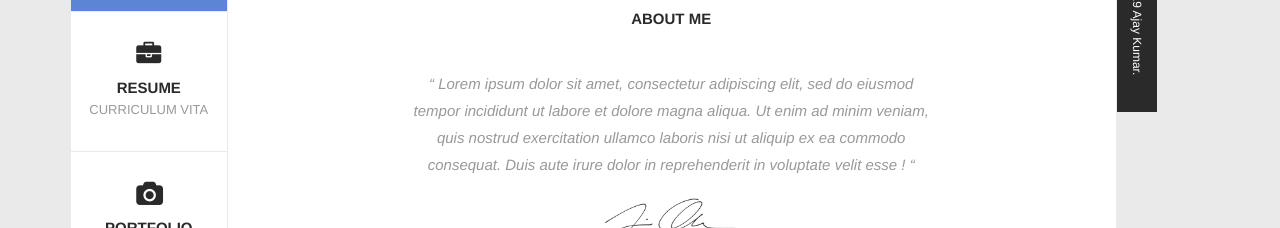
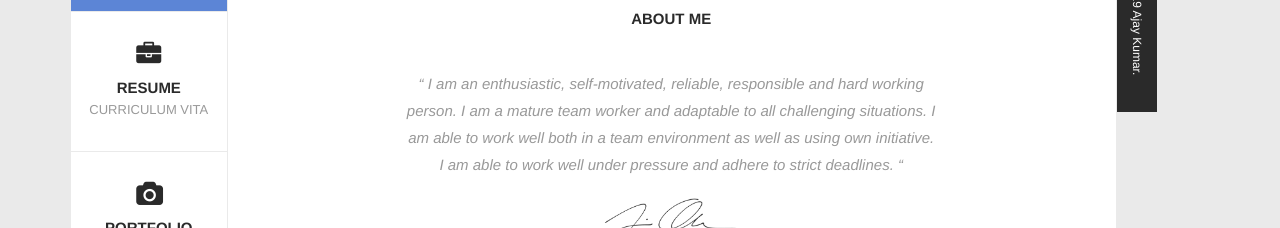
Before and after one commit to imajkumar/imajkumar.github.io, a plain HTML site: page index.html in a window 1280 px wide. Shown: the part 276-504 px from the top of the page. Drawn offline with Linux system fonts and the light colour scheme; some packages are replaced by stand-ins of ours; a web font is replaced by a local one.

Commit message:
added about me

```diff
--- a/index.html
+++ b/index.html
@@ -132,7 +132,9 @@
 										<!--End row-->
 
 
-								<p class="lead-intro">“ Lorem ipsum dolor sit amet, consectetur adipiscing elit, sed do eiusmod tempor incididunt ut labore et dolore magna aliqua. Ut enim ad minim veniam, quis nostrud exercitation ullamco laboris nisi ut aliquip ex ea commodo consequat. Duis aute irure dolor in reprehenderit in voluptate velit esse ! “</p>
+								<p class="lead-intro">“
+									I am an enthusiastic, self-motivated, reliable, responsible and hard working person. I am a mature team worker and adaptable to all challenging situations. I am able to work well both in a team environment as well as using own initiative. I am able to work well under pressure and adhere to strict deadlines.
+									 “</p>
 
 								<img class="signature mt-20" src="img/signature.png" alt="">
 
```
